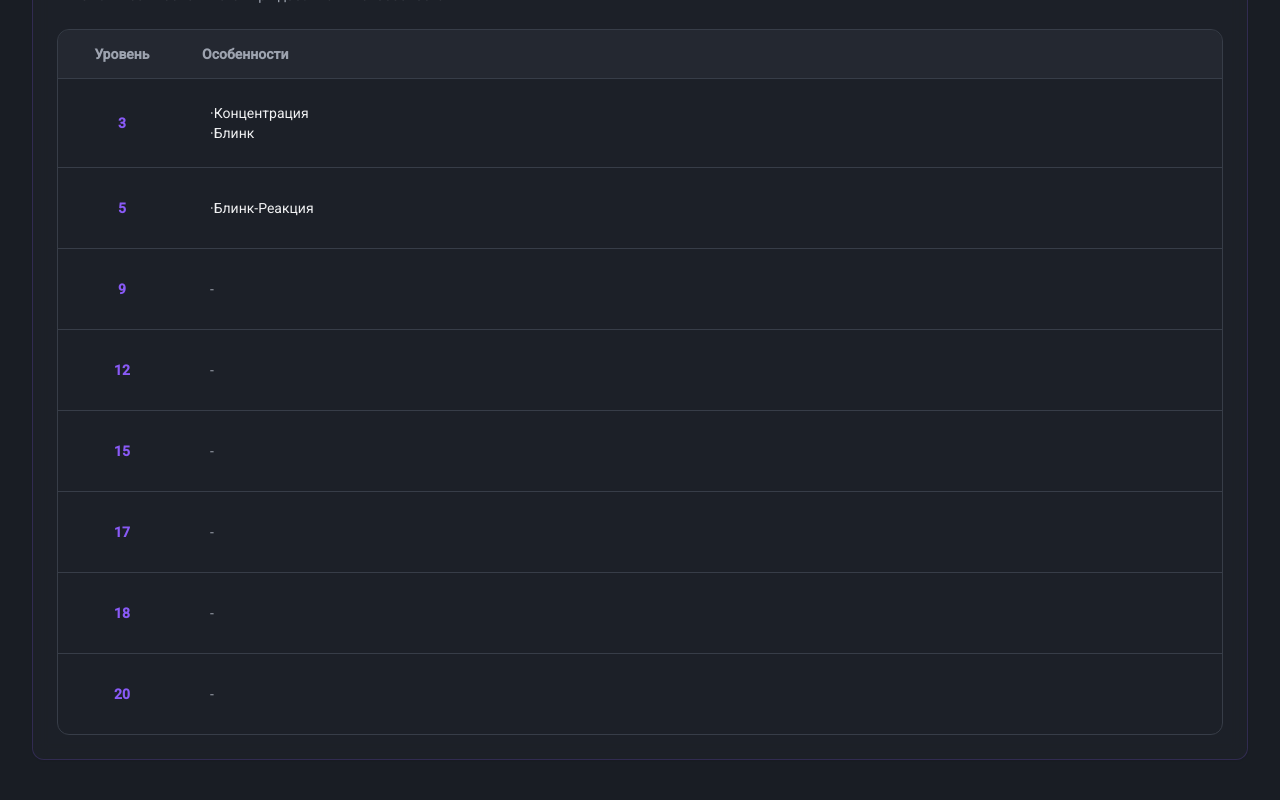
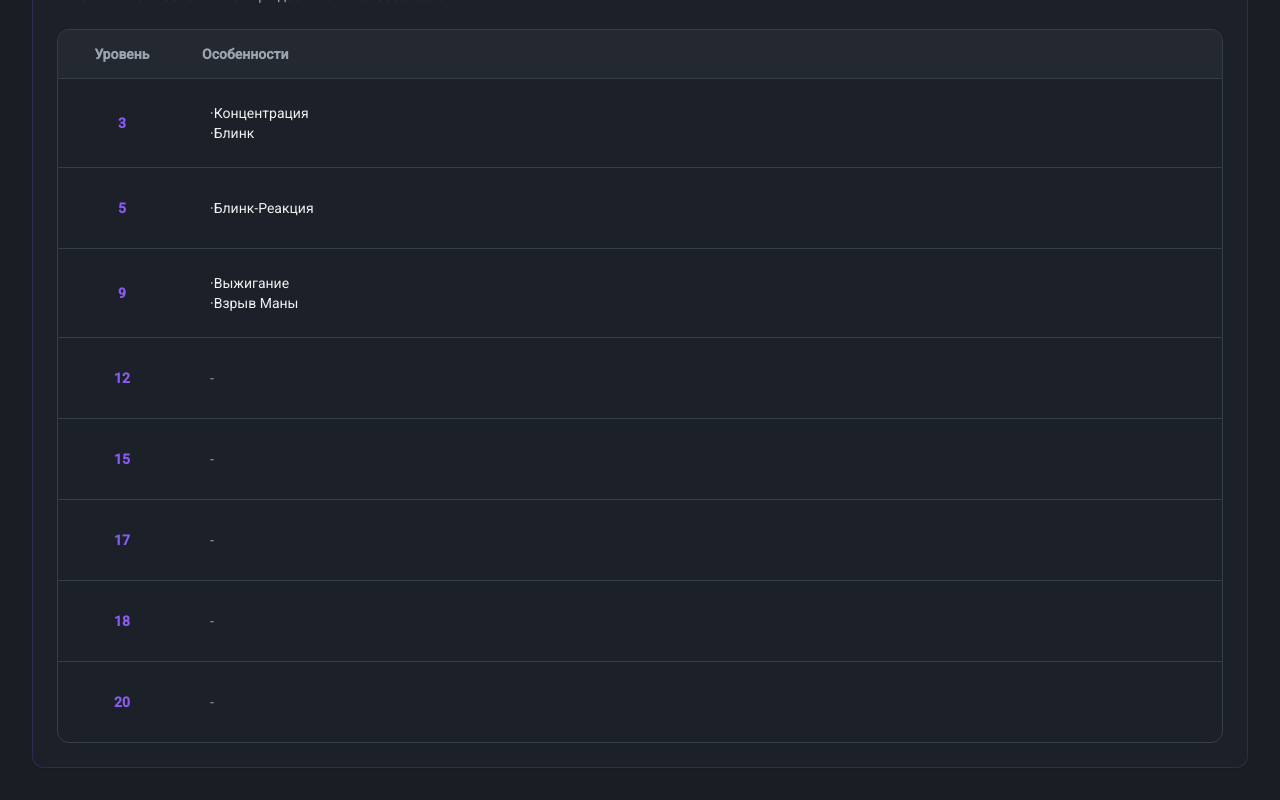
Before and after one commit to pr-poehali-dev/dnd-class-site-creation, a React (Vite) app: page / in a window 1280 px wide. Shown: the part 1050-1850 px from the top of the page. Built offline with nearby package versions, Linux system fonts and the light colour scheme.

Commit message:
Добавление боевых способностей персонажа

```diff
--- a/src/pages/Index.tsx
+++ b/src/pages/Index.tsx
@@ -32,7 +32,8 @@ const Index = () => {
   const [editingAbility, setEditingAbility] = useState<Ability | null>(null);
   const [customFeatures, setCustomFeatures] = useState<Record<number, string>>({
     3: '·Концентрация\n·Блинк',
-    5: '·Блинк-Реакция'
+    5: '·Блинк-Реакция',
+    9: '·Выжигание\n·Взрыв Маны'
   });
   const [editingLevel, setEditingLevel] = useState<number | null>(null);
   const [editingText, setEditingText] = useState('');
```
